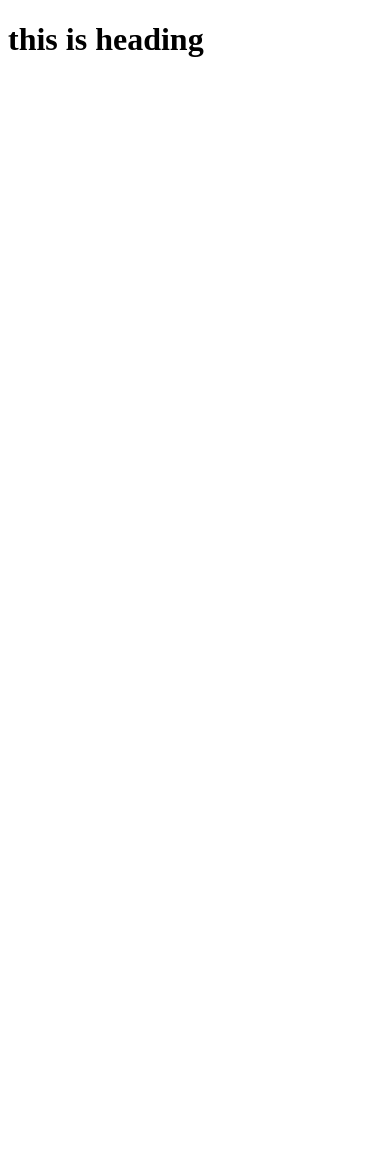
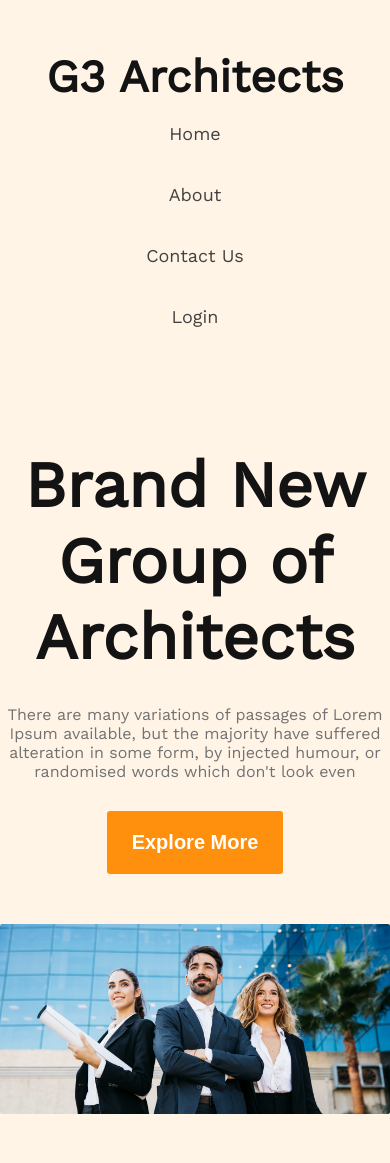
Before and after one commit to atikur-24/g3-architects, a plain HTML site: page index.html in a window 390 px wide. Before the commit the page ends 844 px from the top, so only its background shows below. Drawn offline with nearby package versions, Linux system fonts and the light colour scheme.

Commit message:
added header and banner section wth responsive

```diff
--- a/index.html
+++ b/index.html
@@ -4,9 +4,42 @@
     <meta charset="UTF-8">
     <meta http-equiv="X-UA-Compatible" content="IE=edge">
     <meta name="viewport" content="width=device-width, initial-scale=1.0">
-    <title>Document</title>
+    <title>G3 Architects</title>
+    <!-- style link -->
+    <link rel="stylesheet" href="styles/style.css">
 </head>
 <body>
-    <h1>this is heading</h1>
+    <header class="header">
+        <div class="container">
+                   <!-- title and navbar -->
+        <nav>
+            <h2 class="nav-title">G3 Architects</h2>
+                <ul>
+                    <li>Home</li>
+                    <li>About</li>
+                    <li>Contact Us</li>
+                    <li>Login</li>
+                </ul>
+        </nav>
+        <!-- banner -->
+        <div class="banner-container">
+                <h1 class="banner-title">Brand New</h1>
+                <h1 class="banner-title">Group of Architects</h1>
+                <p class="section-desc banner-desc">There are many variations of passages of Lorem Ipsum available, but the majority have suffered alteration in some form, by injected humour, or randomised words which don't look even</p>
+        </div>
+        <div class="btn-exp">
+            <button class="btn-primary">Explore More</button>
+        </div>
+            <div class="banner">
+                <img src="images/banner.png" alt="banner">
+            </div>
+        </div>
+    </header>
+    <main>
+
+    </main>
+    <footer>
+
+    </footer>
 </body>
 </html>
--- a/styles/style.css
+++ b/styles/style.css
@@ -0,0 +1,136 @@
+/* fonts */
+@import url('https://fonts.googleapis.com/css2?family=Work+Sans&display=swap');
+
+/* ----------------
+    common styles
+----------------- */
+:root {
+    --background-color: rgba(255, 144, 14, 0.1);
+    --title-color: #131313;
+    --text-color: #727272;
+    --btn-color: #FF900E;
+}
+* {
+    margin: 0;
+    padding: 0;
+    box-sizing: border-box;
+}
+
+body {
+    font-family: 'Work Sans', sans-serif;
+}
+.section-desc {
+    font-weight: 400;
+    font-size: 16px;
+    color: var(--text-color);
+}
+.btn-primary {
+    padding: 20px 25px;
+    font-weight: 600;
+    font-size: 20px;
+    background: var(--btn-color);
+    color: #fff;
+    border: 0;
+    border-radius: 3px;
+    text-align: center;
+}
+/* -------------------------
+    title and navbar styles
+-------------------------- */
+.header {
+    background: var(--background-color);
+}
+.container {
+    margin: 0 160px;
+}
+nav {
+    margin-bottom: 100px;
+    padding-top: 50px;
+    display: flex;
+    justify-content: space-between;
+    align-items: center;
+}
+
+.nav-title {
+    font-weight: 700;
+    font-size: 45px;
+    color: var(--title-color);
+}
+ul {
+    display: flex;
+    align-items: center;
+}
+ul li {
+    padding-left: 40px;
+    list-style-type: none;
+    font-weight: 500;
+    font-size: 18px;
+    color: #424242;
+}
+
+/* ---------------
+    banner styles
+---------------- */
+.banner-title {
+    text-align: center;
+    font-weight: 700;
+    font-size: 64px;
+    color: var(--title-color);
+}
+
+.banner-desc {
+    margin: 30px 0;
+    padding: 0 5px;
+    text-align: center;
+}
+.btn-exp {
+    margin-bottom: 50px;
+    text-align: center;
+}
+.banner {
+padding-bottom: 45px;
+}
+.banner > img {
+    width: 100%;
+}
+
+
+/* --------------------
+    Responsive Layout
+---------------------*/
+/* Small devices (landscape phones, 576px and up) */
+@media only screen and (max-width: 576px) {
+    .container {
+        padding: 0;
+        margin: 0;
+        width: 100%;
+    }
+
+    nav, ul{
+        flex-direction: column;
+        align-items: center;
+    }
+
+    ul li {
+        padding: 20px 0;
+    }
+
+
+
+    .hide {
+        display: none;
+    }
+}
+
+/* Medium devices (tablets, 768px and up) */
+@media only screen and (min-width: 577px) and (max-width: 992px) {
+    .container {
+        padding: 0;
+        margin: 0 20px;
+        width: 100%;
+    }
+
+    .hide {
+        display: none;
+    }
+}
```
